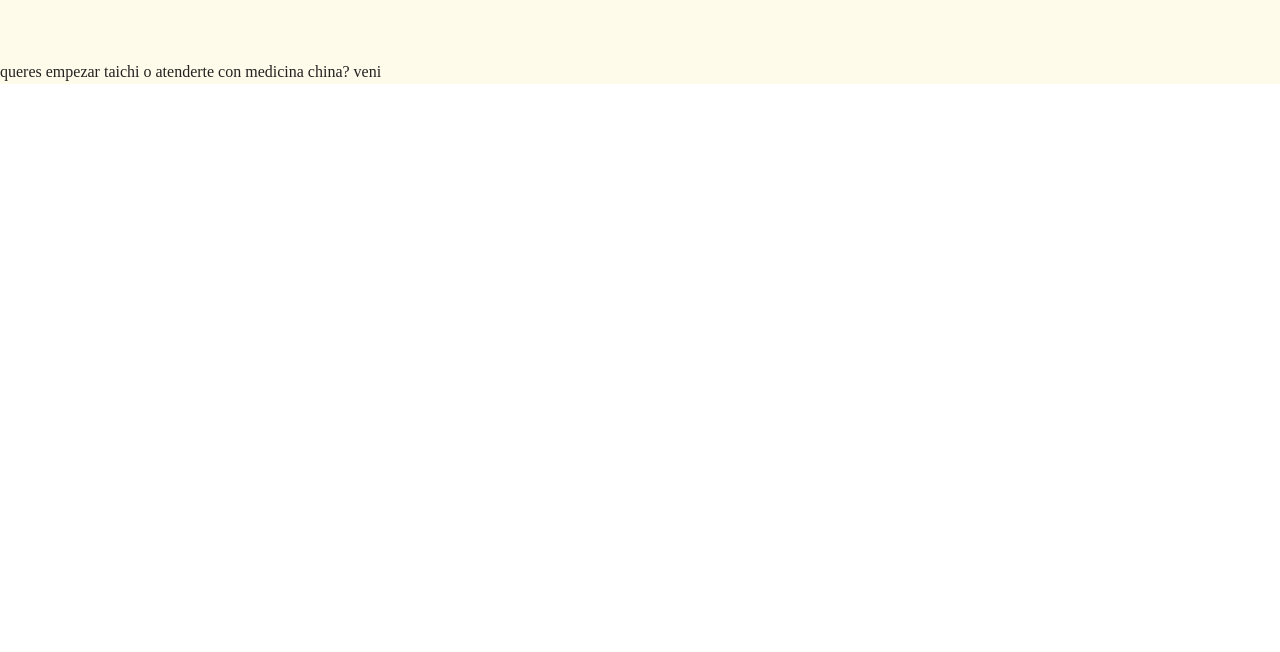
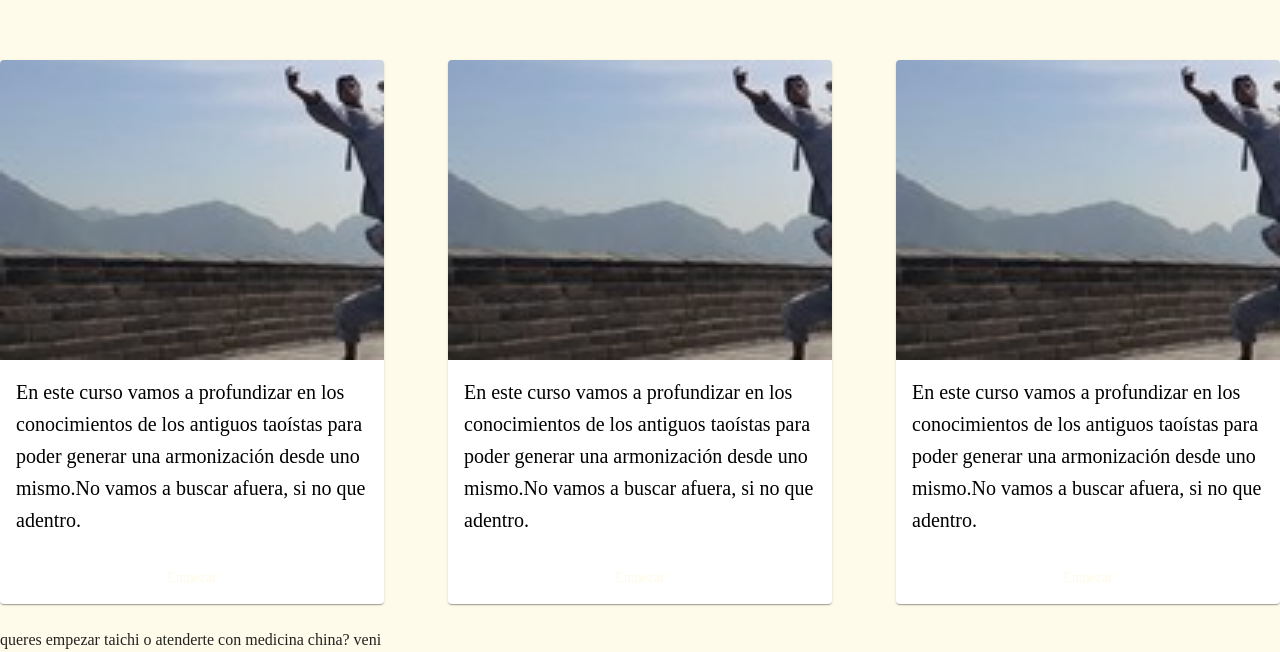
Before and after one commit to Emanuel-P16/brutti, a React (Vite) app: page / in a window 1280 px wide. Shown: the part 3806-4458 px from the top of the page. Before the commit the page ends 3890 px from the top, so only its background shows below. Built offline with nearby package versions, Linux system fonts and the light colour scheme.

Commit message:
fix deploy

```diff
--- a/package.json
+++ b/package.json
@@ -14,6 +14,7 @@
     "@emotion/styled": "^11.11.0",
     "@mui/icons-material": "^5.11.16",
     "@mui/material": "^5.13.6",
+    "@mui/styles": "^5.14.14",
     "react": "^18.2.0",
     "react-dom": "^18.2.0",
     "styled-components": "^6.0.0-rc.6"
--- a/src/App.tsx
+++ b/src/App.tsx
@@ -1,4 +1,4 @@
-import { Grid, ThemeProvider, Typography, createTheme, styled } from '@mui/material';
+import { Grid, ThemeProvider, createTheme, styled } from '@mui/material';
 import { primaryColorPalette, secondaryColorPalette } from "./color-palette";
 // import tc1 from './assets/tc1.jpg'
 import Home from './assets/Home.jpg'
@@ -7,7 +7,7 @@ import Home from './assets/Home.jpg'
 import curso1 from './assets/curso1.jpg'
 import medicina1 from './assets/medicinaChina1.jpg'
 import medicina2 from './assets/medicinaChina2.jpg'
-import { Cursos,NavBar, Medicina, Taichi, Contacto, Inicio, Servicios} from './components/index'
+import { Cursos,NavBar,  Contacto, Inicio, Servicios} from './components/index'
 const Container = styled('div')(({ theme }) => ({
   background: theme.palette.primary.light,
   color: theme.palette.primary.contrastText,
@@ -75,9 +75,9 @@ export default function App() {
           <Grid item xs={12} id={'Servicios'}>
               <Servicios images={imagesMedicine}/>
           </Grid>
-          {/* <Grid item xs={12} id={'Cursos Online'}>
+          <Grid item xs={12} id={'Cursos Online'}>
               <Cursos images={imagesCurses}/>
-          </Grid> */}
+          </Grid>
           <Grid item xs={12} id={'Contacto'}>
               <Contacto/>
           </Grid>
```
Also changed, not shown: 1 other file (tests, documents, lock files or other folders).
